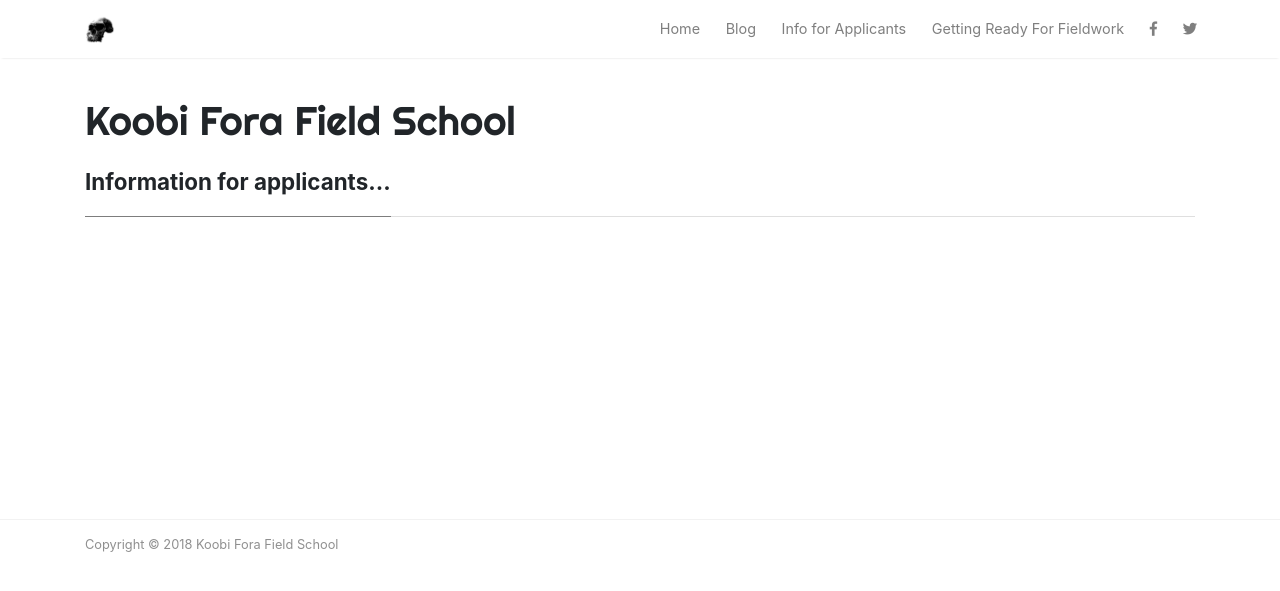
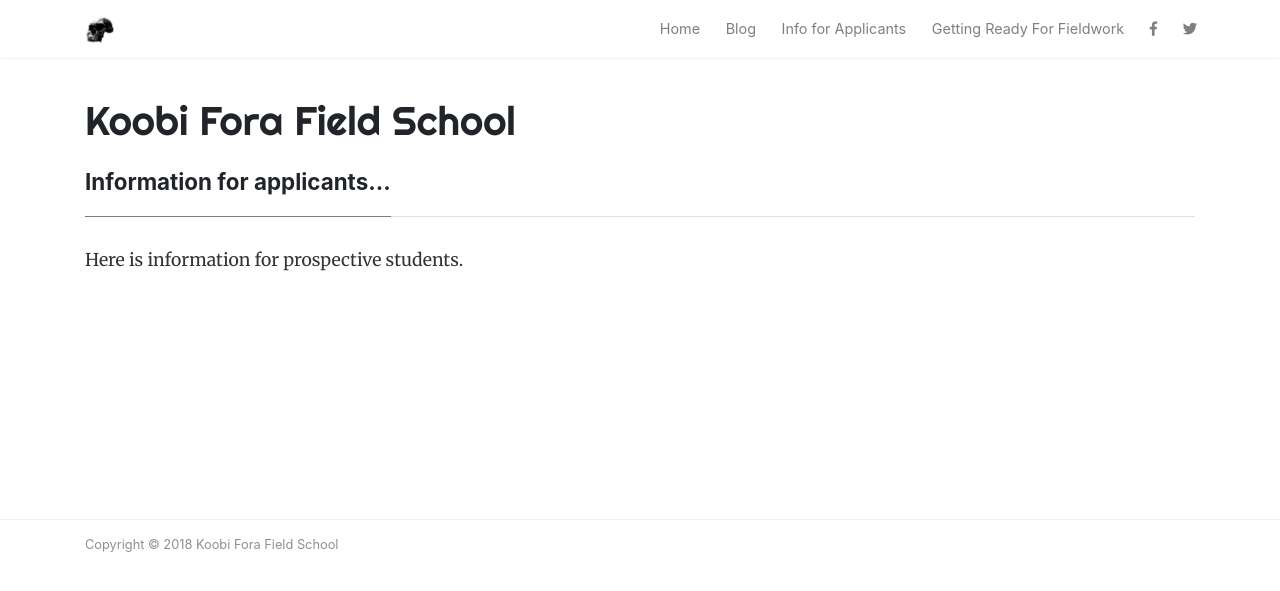
Before and after one commit to wabarr/KFFS, a Jekyll site: the page built from prospective-students.md, in a window 1280 px wide. Shown: the top 591 px of the page. Built offline with Jekyll 4.4.1, drawn with Linux system fonts in a browser that asks for light colours; nearby versions of some CDN libraries; comment, search, counter and statistics services are not loaded.

Commit message:
Update from Forestry.io - Updated prospective-students.md

```diff
--- a/prospective-students.md
+++ b/prospective-students.md
@@ -1,5 +1,7 @@
 ---
 layout: page
-title: "Information for applicants..."
+title: Information for applicants...
 comments: false
+
 ---
+Here is information for prospective students.
```
